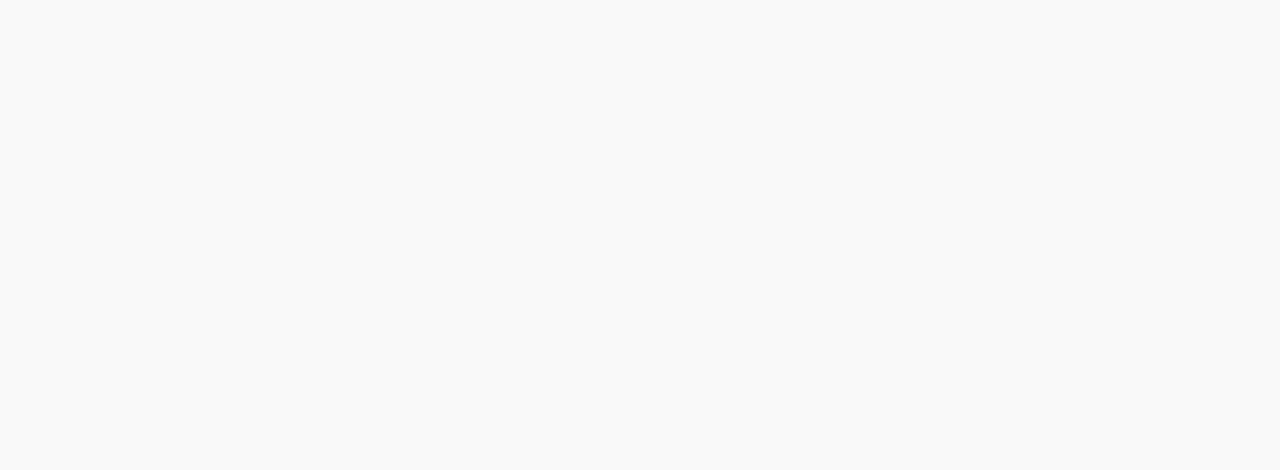
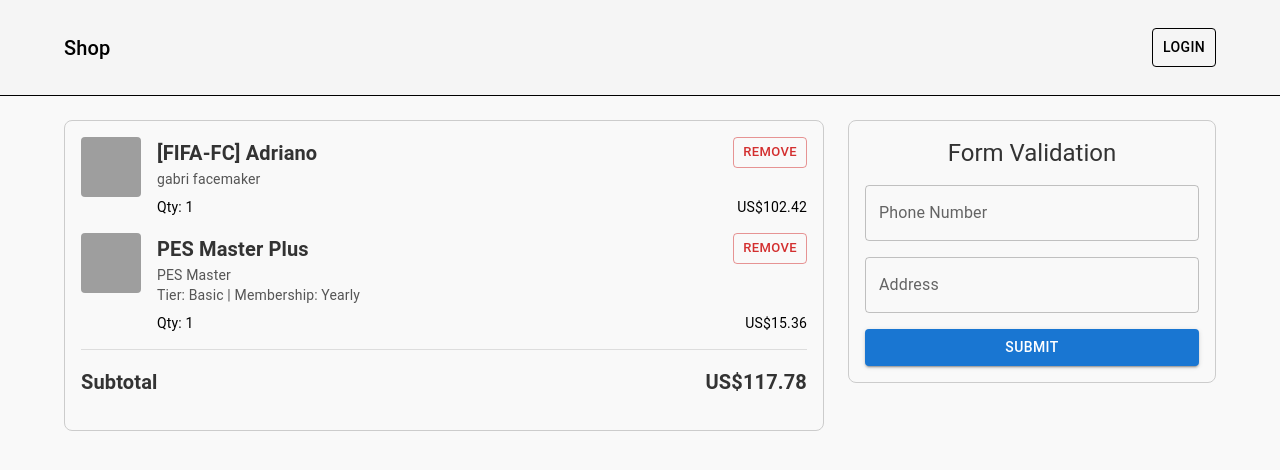
Before and after one commit to nhat281003/shop_ui, a React (Create React App) app: page /cart in a window 1280 px wide. Before the commit this address had no page. Shown: the top 470 px of the page. Built offline with nearby package versions, Linux system fonts and the light colour scheme; grey boxes are pictures that could not be loaded.

Commit message:
feat(cart): implement cart service and user info form with validation

```diff
--- a/src/App.js
+++ b/src/App.js
@@ -2,6 +2,7 @@
 import Home from "./pages/Home";
 import Login from "./pages/login";
 import SignUp from "./pages/signup";
+import Cart from "./pages/Cart";
 import BlankLayout from "./layouts/blank";
 import DefaultLayout from "./layouts/default";
 import DetailProduct from "./pages/DetailProduct";
@@ -12,11 +13,11 @@
         <Route element={<BlankLayout />}>
           <Route path="/login" element={<Login />} />
           <Route path="/signup" element={<SignUp />} />
-          <Route path="/detail" element={<DetailProduct />} />
-
         </Route>
         <Route element={<DefaultLayout />}>
           <Route path="/" element={<Home />} />
+          <Route path="/cart" element={<Cart />} />
+          <Route path="/detail" element={<DetailProduct />} />
         </Route>
       </Routes>
     </BrowserRouter>
--- a/src/base_api/api_service.js
+++ b/src/base_api/api_service.js
@@ -2,7 +2,7 @@
 import Cookies from "js-cookie";
 
 const apiService = axios.create({
-  baseURL: "http://192.168.1.240:8080/",
+  baseURL: "http://192.168.137.126:8080/",
   responseType: "json",
   headers: {
     "Content-Type": "application/json",
--- a/src/components/CardItem.jsx
+++ b/src/components/CardItem.jsx
@@ -9,7 +9,9 @@
 export default function CardItem({ data, handleClick }) {
   return (
     <Card
-      onClick={handleClick(data.id)}
+      onClick={() => {
+        handleClick(data._id);
+      }}
       style={{
         border: "1px solid black",
         overflow: "hidden",
--- /dev/null
+++ b/src/components/CartSummary.jsx
@@ -0,0 +1,113 @@
+import { Box, Typography, Button, Divider, Link } from "@mui/material";
+import { useState } from "react";
+const CartSummary = () => {
+  const [items, setItems] = useState([
+    {
+      title: "[FIFA-FC] Adriano",
+      subtitle: "gabri facemaker",
+      price: 102.42,
+      qty: 1,
+      image: "https://public-files.gumroad.com/itoecbcbfvmur6gb4z0oi1axt3p8", // Example image URL
+    },
+    {
+      title: "PES Master Plus",
+      subtitle: "PES Master",
+      price: 15.36,
+      qty: 1,
+      details: "Tier: Basic | Membership: Yearly",
+      image: "https://public-files.gumroad.com/itoecbcbfvmur6gb4z0oi1axt3p8", // Example image URL
+    },
+  ]);
+
+  const handleRemove = (indexToRemove) => {
+    setItems(items.filter((_, index) => index !== indexToRemove));
+  };
+
+  const subtotal = items
+    .reduce((acc, item) => acc + item.price * item.qty, 0)
+    .toFixed(2);
+
+  return (
+    <Box
+      sx={{
+        p: 2,
+        border: "1px solid #ccc",
+        borderRadius: 2,
+        color: "#000",
+      }}
+    >
+      {items.map((item, index) => (
+        <Box
+          key={index}
+          sx={{
+            mb: 2,
+            display: "flex",
+            alignItems: "flex-start",
+            position: "relative",
+          }}
+        >
+          <img
+            src={item.image}
+            alt={item.title}
+            style={{ width: 60, height: 60, borderRadius: 4, marginRight: 16 }}
+          />
+          <Box sx={{ flex: 1 }}>
+            <Typography variant="h6" sx={{ fontWeight: "bold" }}>
+              {item.title}
+            </Typography>
+            <Typography variant="body2" sx={{ color: "#555" }}>
+              {item.subtitle}
+            </Typography>
+            {item.details && (
+              <Typography variant="body2" sx={{ color: "#555" }}>
+                {item.details}
+              </Typography>
+            )}
+            <Box
+              sx={{
+                display: "flex",
+                justifyContent: "space-between",
+                alignItems: "center",
+                mt: 1,
+              }}
+            >
+              <Typography variant="body2">Qty: {item.qty}</Typography>
+              <Typography variant="body2">
+                US${item.price.toFixed(2)}
+              </Typography>
+            </Box>
+          </Box>
+
+          <Button
+            variant="outlined"
+            color="error"
+            size="small"
+            onClick={() => handleRemove(index)}
+            sx={{ alignSelf: "center", position: "absolute", top: 0, right: 0 }}
+          >
+            Remove
+          </Button>
+        </Box>
+      ))}
+
+      <Divider sx={{ mb: 2, borderColor: "#ddd" }} />
+      <Box
+        sx={{
+          display: "flex",
+          justifyContent: "space-between",
+          alignItems: "center",
+          mb: 2,
+        }}
+      >
+        <Typography variant="h6" sx={{ fontWeight: "bold" }}>
+          Subtotal
+        </Typography>
+        <Typography variant="h6" sx={{ fontWeight: "bold" }}>
+          US${subtotal}
+        </Typography>
+      </Box>
+    </Box>
+  );
+};
+
+export default CartSummary;
--- /dev/null
+++ b/src/components/UserInfo.jsx
@@ -0,0 +1,91 @@
+import { TextField, Button, Box, Typography } from "@mui/material";
+import { useEffect, useState } from "react";
+const isPhoneNumberValid = (phone) => {
+  const phoneRegex = /^[+]?[(]?[0-9]{1,4}[)]?[-\s./0-9]*$/;
+  return phoneRegex.test(phone);
+};
+
+const UserInfo = () => {
+  const [formData, setFormData] = useState({
+    phone: "",
+    address: "",
+  });
+  const [errors, setErrors] = useState({
+    phone: "",
+    address: "",
+  });
+
+  const handleChange = (e) => {
+    const { name, value } = e.target;
+    setFormData({ ...formData, [name]: value });
+    setErrors({ ...errors, [name]: "" });
+  };
+
+  const handleSubmit = (e) => {
+    e.preventDefault();
+    let validationErrors = {};
+
+    if (!formData.phone) {
+      validationErrors.phone = "Phone number is required.";
+    } else if (!isPhoneNumberValid(formData.phone)) {
+      validationErrors.phone = "Invalid phone number.";
+    }
+
+    if (!formData.address) {
+      validationErrors.address = "Address is required.";
+    }
+
+    if (Object.keys(validationErrors).length > 0) {
+      setErrors(validationErrors);
+    } else {
+      // Process form submission
+      console.log("Form submitted successfully:", formData);
+      alert("Form submitted successfully!");
+    }
+  };
+
+  return (
+    <Box
+      component="form"
+      onSubmit={handleSubmit}
+      sx={{
+        display: "flex",
+        flexDirection: "column",
+        gap: 2,
+        border: "1px solid #ccc",
+        padding: 2,
+        borderRadius: 2,
+      }}
+    >
+      <Typography variant="h5" textAlign="center">
+        Form Validation
+      </Typography>
+
+      <TextField
+        label="Phone Number"
+        name="phone"
+        value={formData.phone}
+        onChange={handleChange}
+        error={Boolean(errors.phone)}
+        helperText={errors.phone}
+        fullWidth
+      />
+
+      <TextField
+        label="Address"
+        name="address"
+        value={formData.address}
+        onChange={handleChange}
+        error={Boolean(errors.address)}
+        helperText={errors.address}
+        fullWidth
+      />
+
+      <Button type="submit" variant="contained" color="primary" fullWidth>
+        Submit
+      </Button>
+    </Box>
+  );
+};
+
+export default UserInfo;
--- a/src/components/layouts/Header.jsx
+++ b/src/components/layouts/Header.jsx
@@ -7,6 +7,10 @@
 import { Container } from "@mui/material";
 
 export default function Header() {
+  const token = document.cookie
+    .split("; ")
+    .find((row) => row.startsWith("token="));
+
   return (
     <Box sx={{ flexGrow: 1 }}>
       <AppBar
@@ -24,21 +28,47 @@
         <Container
           sx={{ height: "100%", display: "flex", alignItems: "center" }}
         >
-          <Typography variant="h6" component="div" sx={{ flexGrow: 1 }}>
+          <Typography
+            variant="h6"
+            component="div"
+            sx={{ flexGrow: 1 }}
+            onClick={() => {
+              window.location.href = "/";
+            }}
+          >
             Shop
           </Typography>
+          {token ? (
             <Button
-            sx={{ backgroundColor: "#f5f5f5", border: "1px solid black", '&:hover': { backgroundColor: '#f5f5f5'} ,}}
+              sx={{
+                backgroundColor: "#f5f5f5",
+                border: "1px solid black",
+                "&:hover": { backgroundColor: "#f5f5f5" },
+              }}
               color="inherit"
-            onClick={
-              () => {
+              onClick={() => {
+                window.location.href = "/cart";
+              }}
+              className="item-other"
+            >
+              Cart
+            </Button>
+          ) : (
+            <Button
+              sx={{
+                backgroundColor: "#f5f5f5",
+                border: "1px solid black",
+                "&:hover": { backgroundColor: "#f5f5f5" },
+              }}
+              color="inherit"
+              onClick={() => {
                 window.location.href = "/login";
-              }
-            }
+              }}
               className="item-other"
             >
               Login
             </Button>
+          )}
         </Container>
       </AppBar>
     </Box>
--- /dev/null
+++ b/src/pages/Cart.jsx
@@ -0,0 +1,18 @@
+import { useEffect, useState } from "react";
+import { shopService } from "../services/shopServices";
+import UserInfo from "../components/UserInfo";
+import { Container, Grid2 as Grid, Box } from "@mui/material";
+import CartSummary from "../components/CartSummary";
+export default function Cart() {
+  useEffect(() => {}, []);
+  return (
+    <Grid container spacing={3}>
+      <Grid size={8}>
+        <CartSummary />
+      </Grid>
+      <Grid size={4}>
+        <UserInfo />
+      </Grid>
+    </Grid>
+  );
+}
--- a/src/pages/Home.jsx
+++ b/src/pages/Home.jsx
@@ -24,8 +24,8 @@
     setSearch({ ...search, name: e });
   };
 
-  const handleRedirect = ($event) => {
-    window.location.href = `/detail?id=${$event}`;
+  const handleRedirect = (e) => {
+    window.location.href = `/detail?id=${e}`;
   };
   return (
     <Grid container spacing={3}>
@@ -39,7 +39,7 @@
       </Grid>
       {data.map((item, index) => (
         <Grid size={4} key={index}>
-          <CardItem data={item} handleClick={handleRedirect($event)} />
+          <CardItem data={item} handleClick={handleRedirect} />
         </Grid>
       ))}
     </Grid>
```
Also changed, not shown: src/pages/DetailProduct.jsx (+8 -13 lines), src/services/cartServices.js (added, +11 -0 lines). Lines whose indentation alone changed are shown as unchanged.
